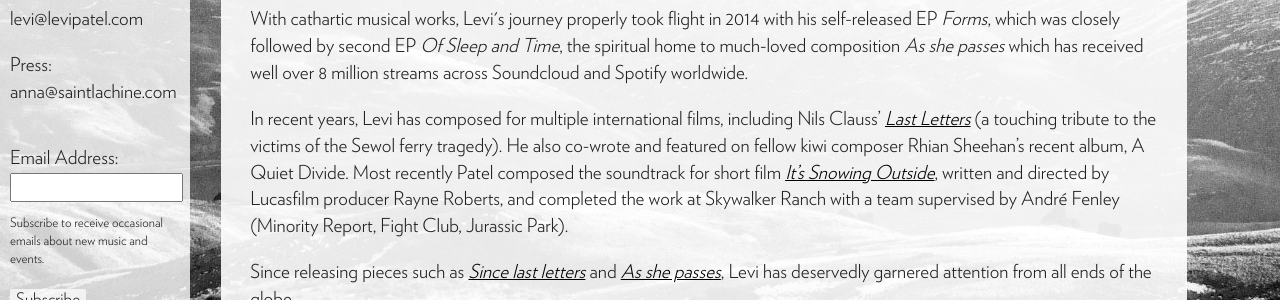
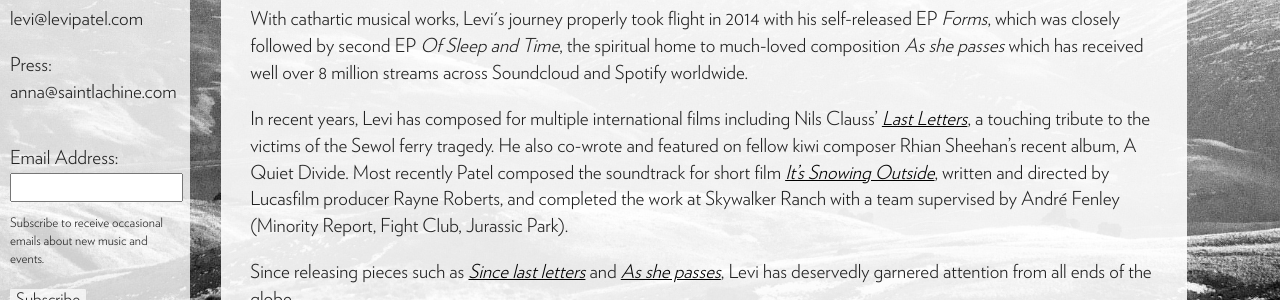
Before and after one commit to levipatel/music, a Jekyll site: the page built from about.html, in a window 1280 px wide and 900 px high. Shown: the part 424-724 px from the top of the window. Built offline with Jekyll 4.4.1, drawn with Linux system fonts in a browser that asks for light colours.

```diff
--- a/about.html
+++ b/about.html
@@ -10,7 +10,7 @@ layout: default
 
   <p>With cathartic musical works, Levi's journey properly took flight in 2014 with his self-released EP <i>Forms</i>, which was closely followed by second EP <i>Of Sleep and Time</i>, the spiritual home to much-loved composition <i>As she passes</i> which has received well over 8 million streams across Soundcloud and Spotify worldwide.</p>
 
-  <p>In recent years, Levi has composed for multiple international films, including Nils Clauss’ <a href="https://youtu.be/Cg1zta6j34I">Last Letters</a> (a touching tribute to the victims of the Sewol ferry tragedy). He also co-wrote and featured on fellow kiwi composer Rhian Sheehan’s recent album, A Quiet Divide. Most recently Patel composed the soundtrack for short film <a href="https://www.imdb.com/title/tt9337716/">It’s Snowing Outside</a>, written and directed by Lucasfilm producer Rayne Roberts, and completed the work at Skywalker Ranch with a team supervised by André Fenley (Minority Report, Fight Club, Jurassic Park).</p>
+  <p>In recent years, Levi has composed for multiple international films including Nils Clauss’ <a href="https://youtu.be/Cg1zta6j34I">Last Letters</a>, a touching tribute to the victims of the Sewol ferry tragedy. He also co-wrote and featured on fellow kiwi composer Rhian Sheehan’s recent album, A Quiet Divide. Most recently Patel composed the soundtrack for short film <a href="https://www.imdb.com/title/tt9337716/">It’s Snowing Outside</a>, written and directed by Lucasfilm producer Rayne Roberts, and completed the work at Skywalker Ranch with a team supervised by André Fenley (Minority Report, Fight Club, Jurassic Park).</p>
 
 <p>Since releasing pieces such as <a href="https://www.youtube.com/watch?v=b-iwfeSCsrc"><i>Since last letters</i></a> and <a href="https://soundcloud.com/levipatel/as-she-passes-1"><i>As she passes</i></a>, Levi has deservedly garnered attention from all ends of the globe.</p>
 
```
